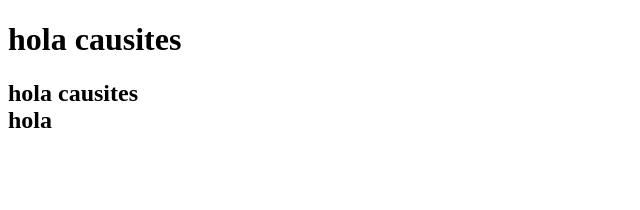
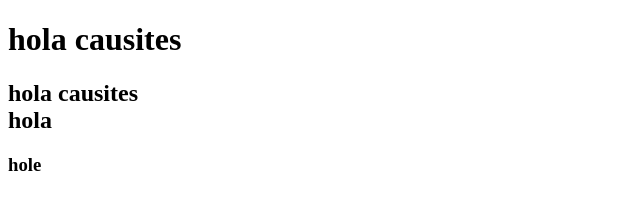
Before and after one commit to TioSniperxD/Lab2, a plain HTML site: page index.html in a window 1280 px wide. Shown: the full height of the page, 0-640 px from the left. Drawn offline with Linux system fonts and the light colour scheme.

Commit message:
rama ultima

```diff
--- a/index.html
+++ b/index.html
@@ -12,5 +12,8 @@
     <h2>
         hola causites
     <div>hola</div>
+    <h3>
+        hole
+    </h3>
 </body>
 </html>
```
